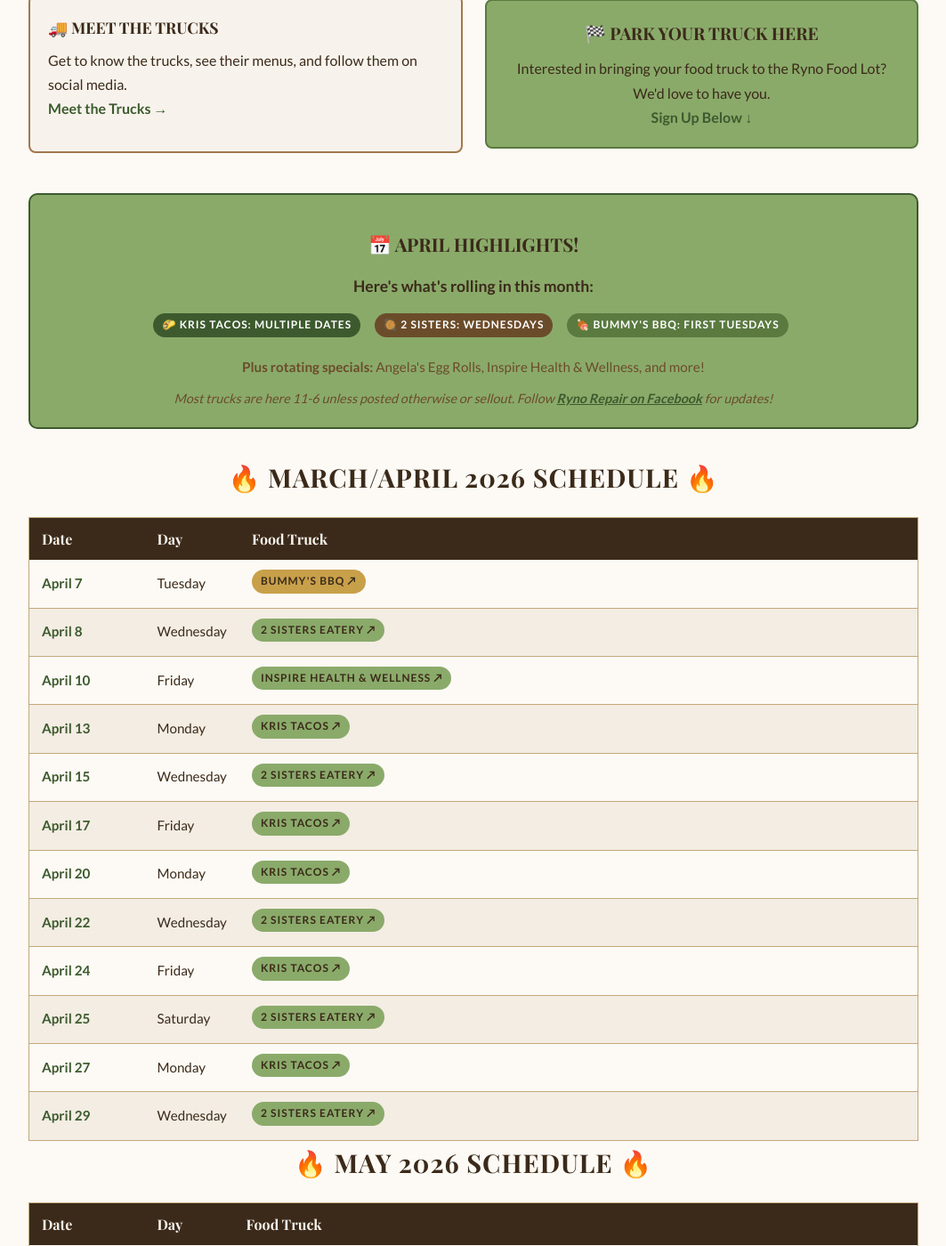
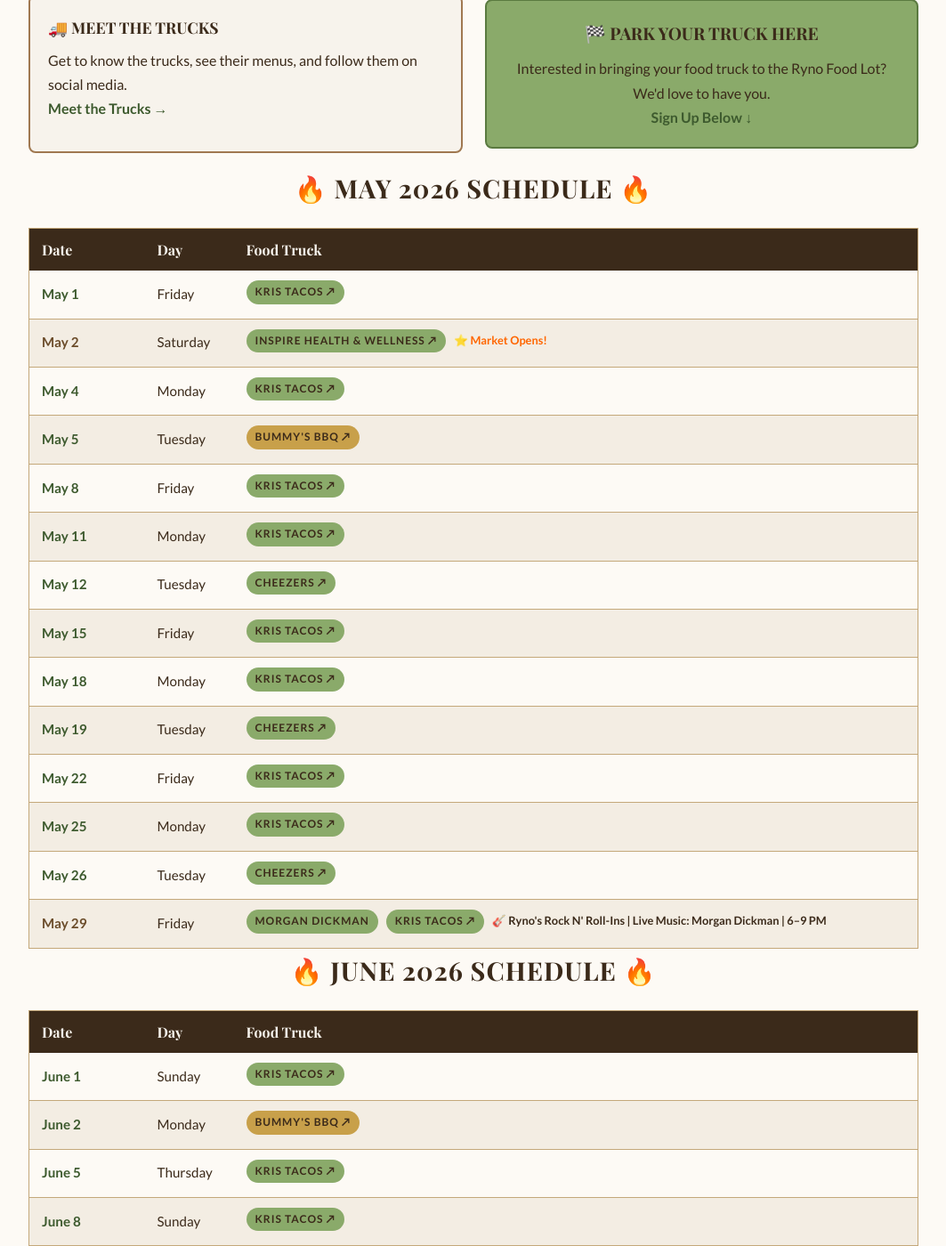
Before and after one commit to blueearthcommunitymarket/blueearthcommunitymarket.github.io, a Jekyll site: the page built from ryno-food-lot/index.html, in a window 1280 px wide and 1400 px high, scrolled down 419 px. Shown: the whole window at 89% size, without its empty margins (108-1171 px from the left). Built offline with Jekyll 4.4.1, drawn with Linux system fonts in a browser that asks for light colours; some web fonts are replaced.

Commit message:
Auto: Remove all past April dates from food truck calendar

```diff
--- a/ryno-food-lot/index.html
+++ b/ryno-food-lot/index.html
@@ -212,41 +212,6 @@
                 <a href="#signup" style="color: var(--green-dark); font-weight: 700; text-decoration: none;">Sign Up Below ↓</a>
             </div>
         </div>
-
-        <div style="background: var(--green-light); padding: 20px; border-radius: 10px; margin: 30px 0; text-align: center; border: 2px solid var(--green-dark);">
-            <h3 style="color: var(--brown-dark); margin-bottom: 15px;">📅 APRIL HIGHLIGHTS!</h3>
-            <p style="color: var(--brown-dark); margin-bottom: 10px; font-size: 1.1rem;"><strong>Here's what's rolling in this month:</strong></p>
-            <div style="display: flex; flex-wrap: wrap; justify-content: center; gap: 10px; margin: 15px 0;">
-                <span class="tag" style="background: var(--green-dark); color: white; font-weight: 700;">🌮 Kris Tacos: Multiple dates</span>
-                <span class="tag" style="background: var(--brown-mid); color: white; font-weight: 700;">🥘 2 Sisters: Wednesdays</span>
-                <span class="tag" style="background: var(--green-mid); color: white; font-weight: 700;">🍖 Bummy's BBQ: First Tuesdays</span>
-            </div>
-            <p style="color: var(--brown-mid); font-size: 0.95rem; margin-bottom: 10px;"><strong>Plus rotating specials:</strong> Angela's Egg Rolls, Inspire Health & Wellness, and more!</p>
-            <p style="color: var(--brown-mid); font-size: 0.9rem;"><em>Most trucks are here 11-6 unless posted otherwise or sellout. Follow <a href="https://www.facebook.com/share/1DCv1ByvYh/?mibextid=wwXIfr" target="_blank" rel="noopener" style="color: var(--green-dark); font-weight: 700;">Ryno Repair on Facebook</a> for updates!</em></p>
-        </div>
-
-        <h2>🔥 MARCH/APRIL 2026 SCHEDULE 🔥</h2>
-
-        <table class="racing-table">
-            <thead>
-                <tr><th style="width:130px;">Date</th><th style="width:100px;">Day</th><th>Food Truck</th></tr>
-            </thead>
-            <tbody>
-                <tr><td class="race-date">April 7</td><td>Tuesday</td><td><span class="tag tag-gold"><a href="https://www.facebook.com/share/1GXr44CKx8/?mibextid=wwXIfr" target="_blank" rel="noopener" style="color:inherit;text-decoration:none;">Bummy's BBQ ↗</a></span></td></tr>
-                <tr><td class="race-date">April 8</td><td>Wednesday</td><td><span class="tag"><a href="https://www.facebook.com/share/18GUPLUwMf/?mibextid=wwXIfr" target="_blank" rel="noopener" style="color:inherit;text-decoration:none;">2 Sisters Eatery ↗</a></span></td></tr>
-
-                <tr><td class="race-date">April 10</td><td>Friday</td><td><span class="tag"><a href="https://www.facebook.com/share/1C8aaBfsJr/?mibextid=wwXIfr" target="_blank" rel="noopener" style="color:inherit;text-decoration:none;">Inspire Health &amp; Wellness ↗</a></span></td></tr>
-                <tr><td class="race-date">April 13</td><td>Monday</td><td><span class="tag"><a href="https://www.facebook.com/share/1AquB7sxYj/?mibextid=wwXIfr" target="_blank" rel="noopener" style="color:inherit;text-decoration:none;">Kris Tacos ↗</a></span></td></tr>
-                <tr><td class="race-date">April 15</td><td>Wednesday</td><td><span class="tag"><a href="https://www.facebook.com/share/18GUPLUwMf/?mibextid=wwXIfr" target="_blank" rel="noopener" style="color:inherit;text-decoration:none;">2 Sisters Eatery ↗</a></span></td></tr>
-                <tr><td class="race-date">April 17</td><td>Friday</td><td><span class="tag"><a href="https://www.facebook.com/share/1AquB7sxYj/?mibextid=wwXIfr" target="_blank" rel="noopener" style="color:inherit;text-decoration:none;">Kris Tacos ↗</a></span></td></tr>
-                <tr><td class="race-date">April 20</td><td>Monday</td><td><span class="tag"><a href="https://www.facebook.com/share/1AquB7sxYj/?mibextid=wwXIfr" target="_blank" rel="noopener" style="color:inherit;text-decoration:none;">Kris Tacos ↗</a></span></td></tr>
-                <tr><td class="race-date">April 22</td><td>Wednesday</td><td><span class="tag"><a href="https://www.facebook.com/share/18GUPLUwMf/?mibextid=wwXIfr" target="_blank" rel="noopener" style="color:inherit;text-decoration:none;">2 Sisters Eatery ↗</a></span></td></tr>
-                <tr><td class="race-date">April 24</td><td>Friday</td><td><span class="tag"><a href="https://www.facebook.com/share/1AquB7sxYj/?mibextid=wwXIfr" target="_blank" rel="noopener" style="color:inherit;text-decoration:none;">Kris Tacos ↗</a></span></td></tr>
-                <tr><td class="race-date">April 25</td><td>Saturday</td><td><span class="tag"><a href="https://www.facebook.com/share/18GUPLUwMf/?mibextid=wwXIfr" target="_blank" rel="noopener" style="color:inherit;text-decoration:none;">2 Sisters Eatery ↗</a></span></td></tr>
-                <tr><td class="race-date">April 27</td><td>Monday</td><td><span class="tag"><a href="https://www.facebook.com/share/1AquB7sxYj/?mibextid=wwXIfr" target="_blank" rel="noopener" style="color:inherit;text-decoration:none;">Kris Tacos ↗</a></span></td></tr>
-                <tr><td class="race-date">April 29</td><td>Wednesday</td><td><span class="tag"><a href="https://www.facebook.com/share/18GUPLUwMf/?mibextid=wwXIfr" target="_blank" rel="noopener" style="color:inherit;text-decoration:none;">2 Sisters Eatery ↗</a></span></td></tr>
-            </tbody>
-        </table>
 
         <h2>🔥 MAY 2026 SCHEDULE 🔥</h2>
 
```
Also changed, not shown: _posts/2026-04-09-market-history.md (added, +40 -0 lines).
